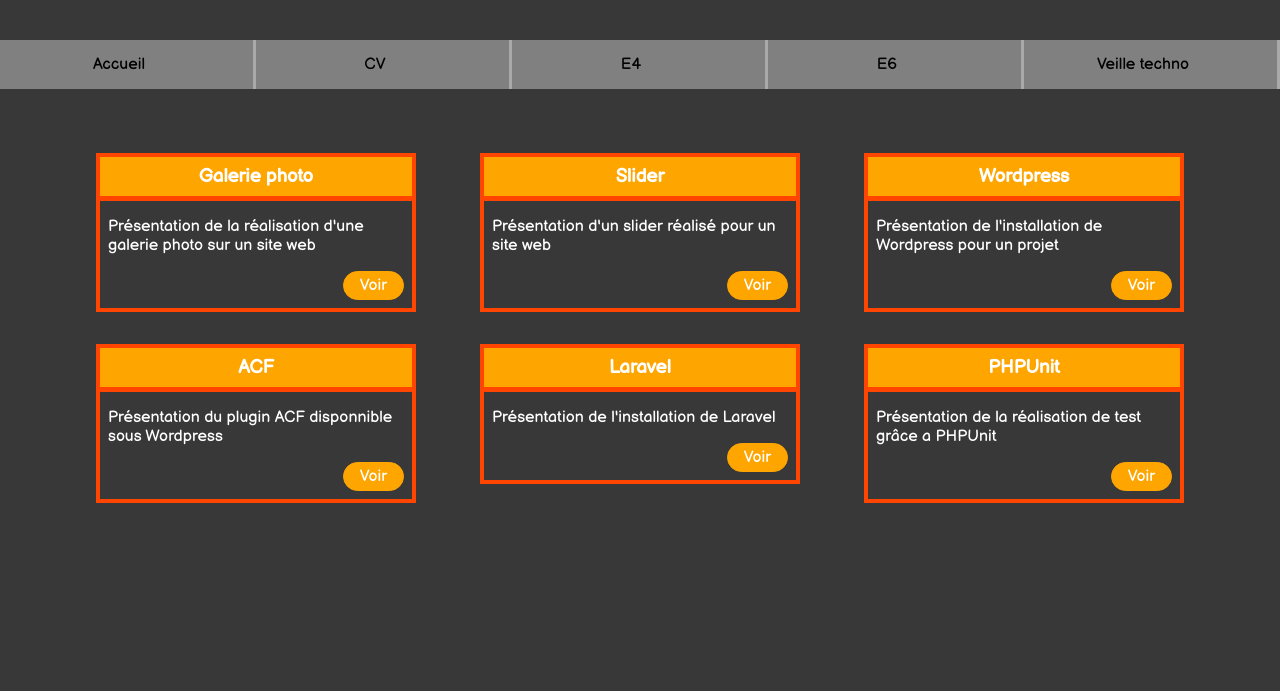
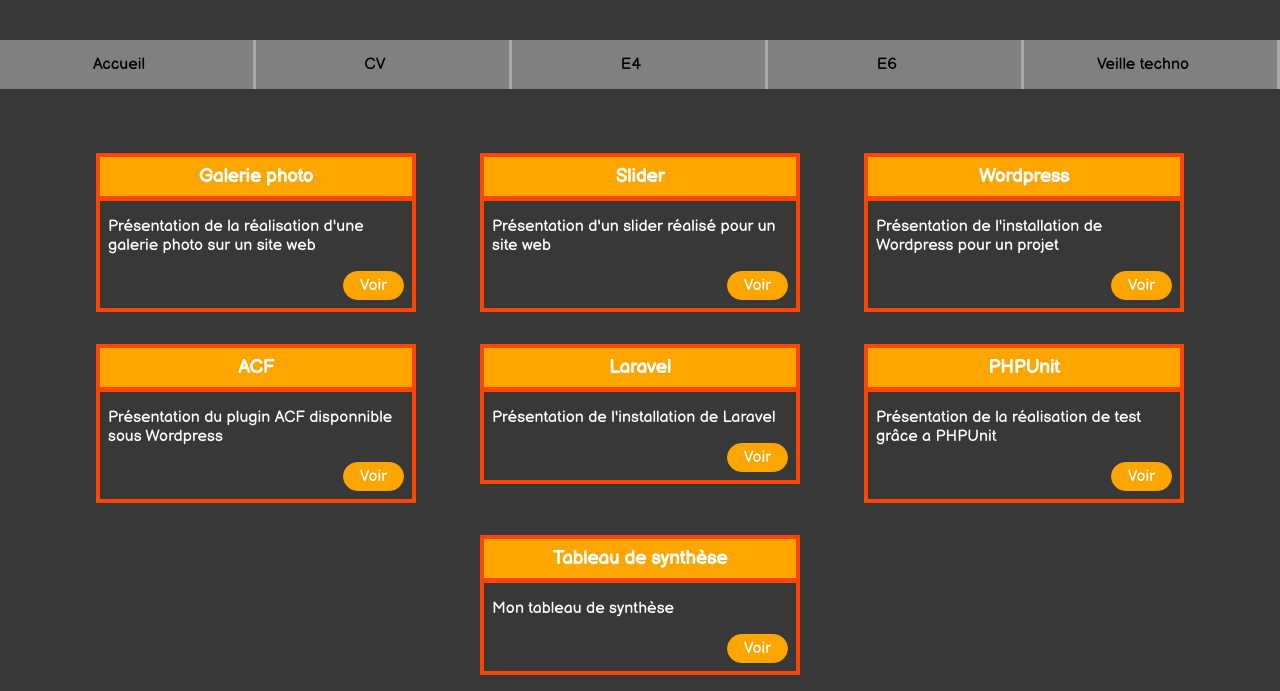
Before and after one commit to Redrix/PF, a plain HTML site: page E6.html in a window 1280 px wide. Shown: the part 122-813 px from the top of the page. Drawn offline with Linux system fonts and the light colour scheme.

Commit message:
Update E6.html

```diff
--- a/E6.html
+++ b/E6.html
@@ -87,6 +87,15 @@
                 <a class="boutton" href="Files/E6_-_PHPUnit.pdf" target="blank">Voir</a>
             </div>
         </div>
+        <div class="card">
+            <div class="cardHeader">
+                <h3>Tableau de synthèse</h3>
+            </div>
+            <div class="cardBody">
+                <p>Mon tableau de synthèse</p>
+                <a class="boutton" href="Files/Tableau_synthese_E6_Parot_Arnaud.pdf" target="blank">Voir</a>
+            </div>
+        </div>
     </div>
 </body>
 </html>
```
